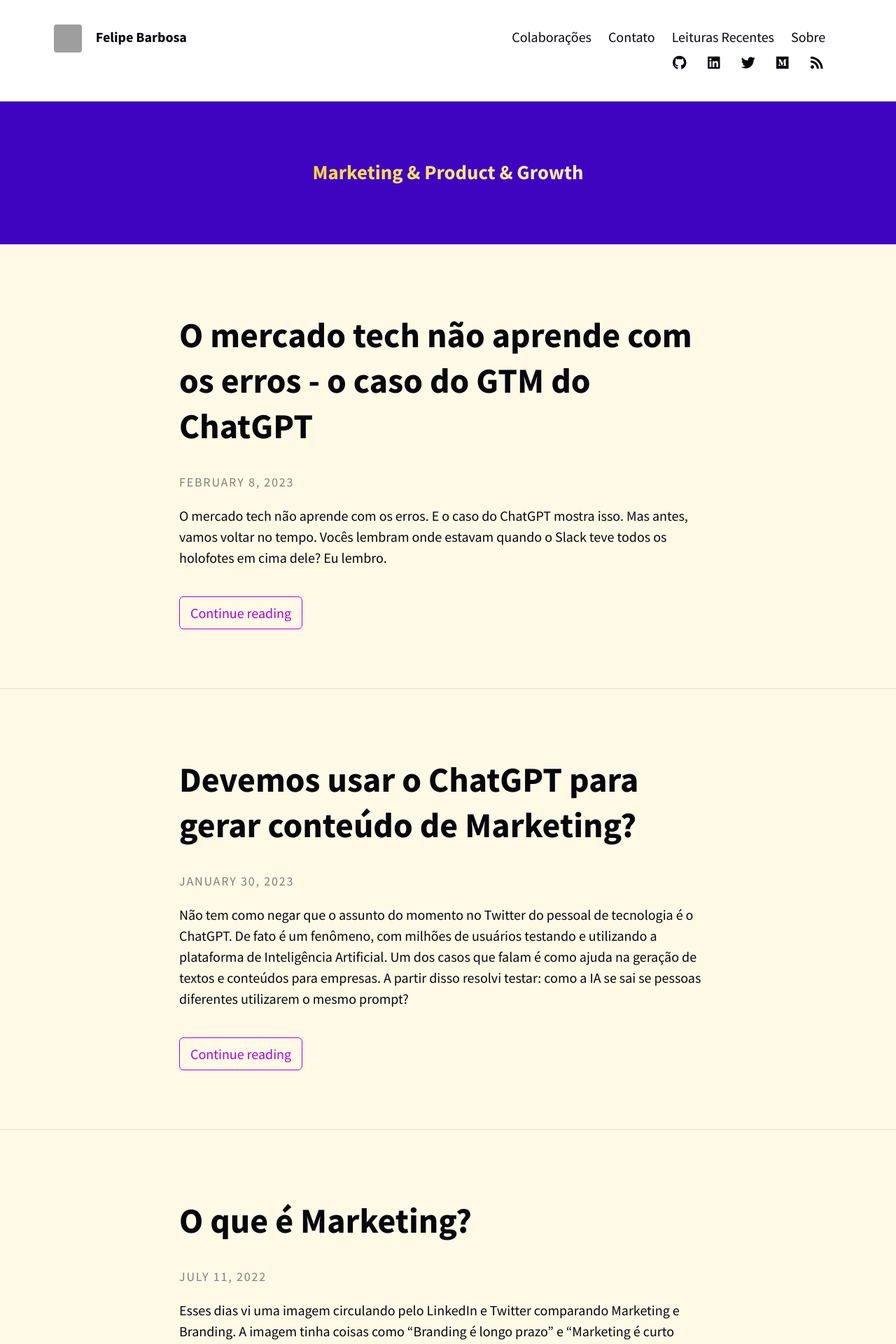
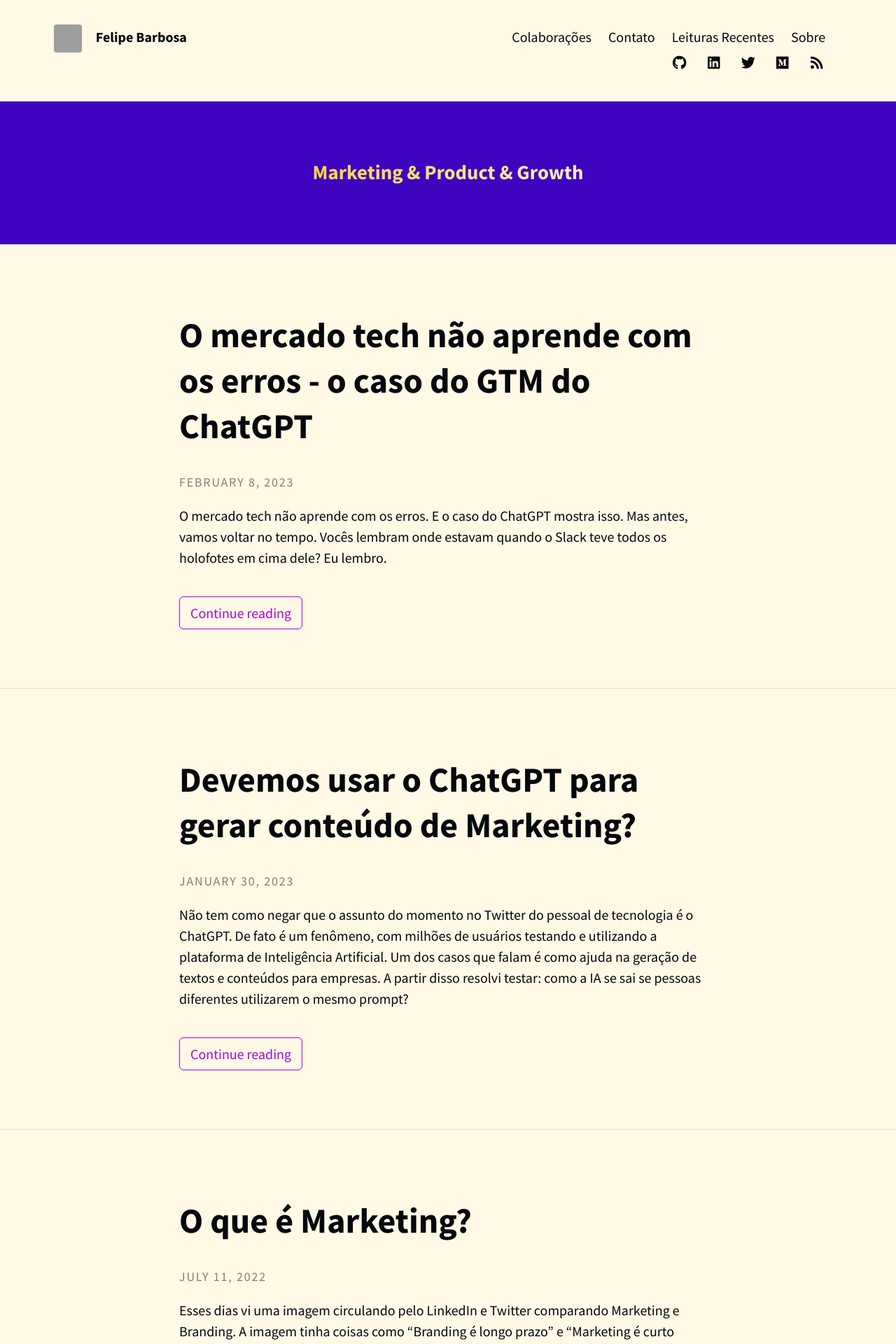
Before and after one commit to felipecbarbosa/felipecbarbosa.github.io, a Jekyll site: the page built from index.html, in a window 1280 px wide. Shown: the top 1920 px of the page at 70% size. Built offline with Jekyll 4.4.1, drawn with Linux system fonts in a browser that asks for light colours; nearby versions of some CDN libraries; the list of posts is cut into pages by our own code; comment, search, counter and statistics services are not loaded; grey boxes are pictures that could not be loaded.

Commit message:
Changed brand color, bg header

```diff
--- a/_sass/base/_variables.scss
+++ b/_sass/base/_variables.scss
@@ -9,7 +9,7 @@ $padding-small: 5%;
 $padding-x-small: 3%;
 
 // Brand colours
-$brand-color: #fff;
+$brand-color: #fff9e6;
 $background-color: #fff9e6;
 $border-color: rgba(0, 0, 0, 0.1); // rgba recommended if using feature images
 
```
